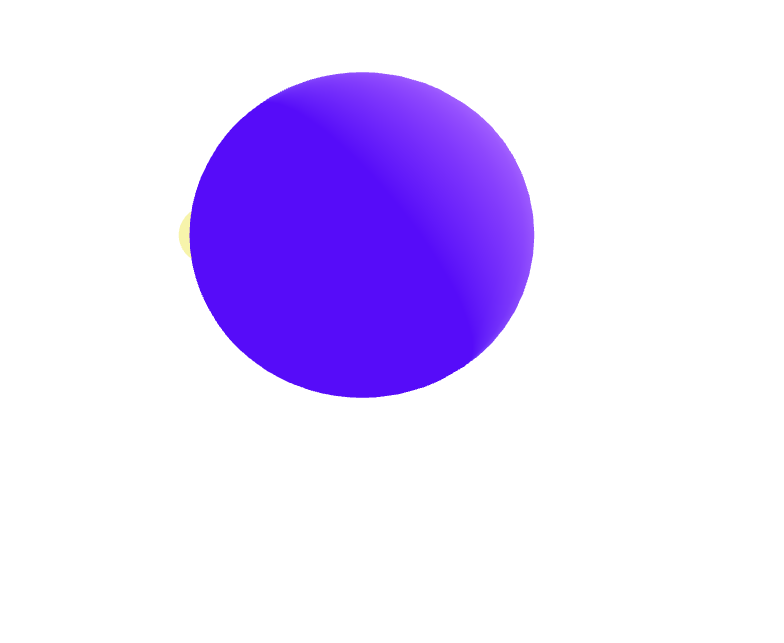
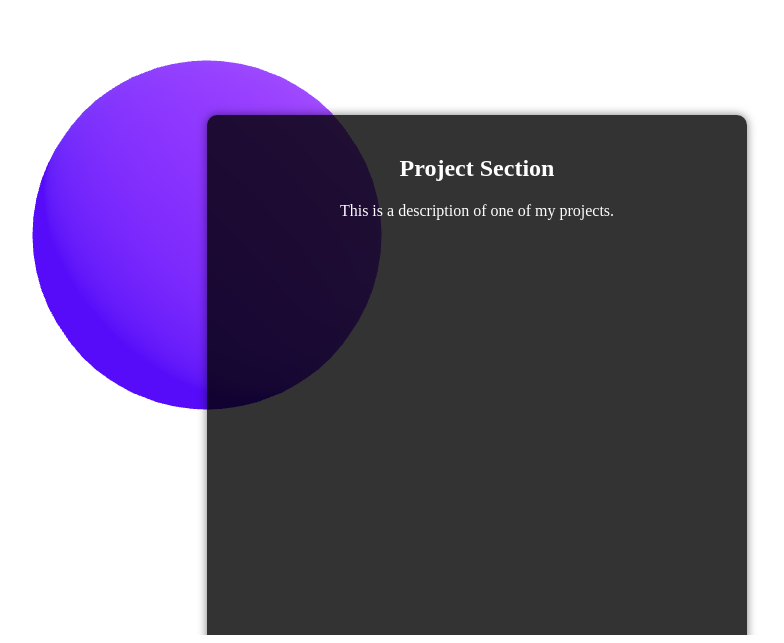
Before and after one commit to KirSpaceB/personal-porfolio-three, a React (Vite) app: page / in a window 1280 px wide. Shown: the part 173-816 px from the top of the page, without its empty margins (441-1225 px from the left). Built offline with nearby package versions, Linux system fonts and the light colour scheme.

Commit message:
fix: camera detecting planet location

```diff
--- a/src/App.tsx
+++ b/src/App.tsx
@@ -10,7 +10,7 @@ function App() {
       <div id="canvas-container">
         <Canvas
           camera={{
-            position:[-10,0,10],
+            position:[0,0,15],
             fov:90
           }}
         >
--- a/src/components/Planet.tsx
+++ b/src/components/Planet.tsx
@@ -42,7 +42,8 @@ export default function Planet({distance, size, speed, color} : {distance:number
       const planetPosition = planetRef.current.position;
 
       // I have an idea why don't we just dynamically get the distance
-      if (isWithinRange(planetPosition.x, -4, -3) && isWithinRange(planetPosition.z, 3, 6)) {
+      if (isWithinRange(planetPosition.x, -1, 1) && isWithinRange(planetPosition.z, 4, 6)) {
+        console.log(planetPosition.x)
         console.log("isWithinRange Evaluated as True");
         setShowModal(true);
       } else {
@@ -53,7 +54,7 @@ export default function Planet({distance, size, speed, color} : {distance:number
   });
 
   return (
-    <mesh ref={planetRef}>
+    <mesh ref={planetRef} position={[0,0,4]}>
       <sphereGeometry args={[size, 32, 32]} /> {/* Orbiting sphere */}
       <meshStandardMaterial color={color} />
       {/* Modal logic */}
```
